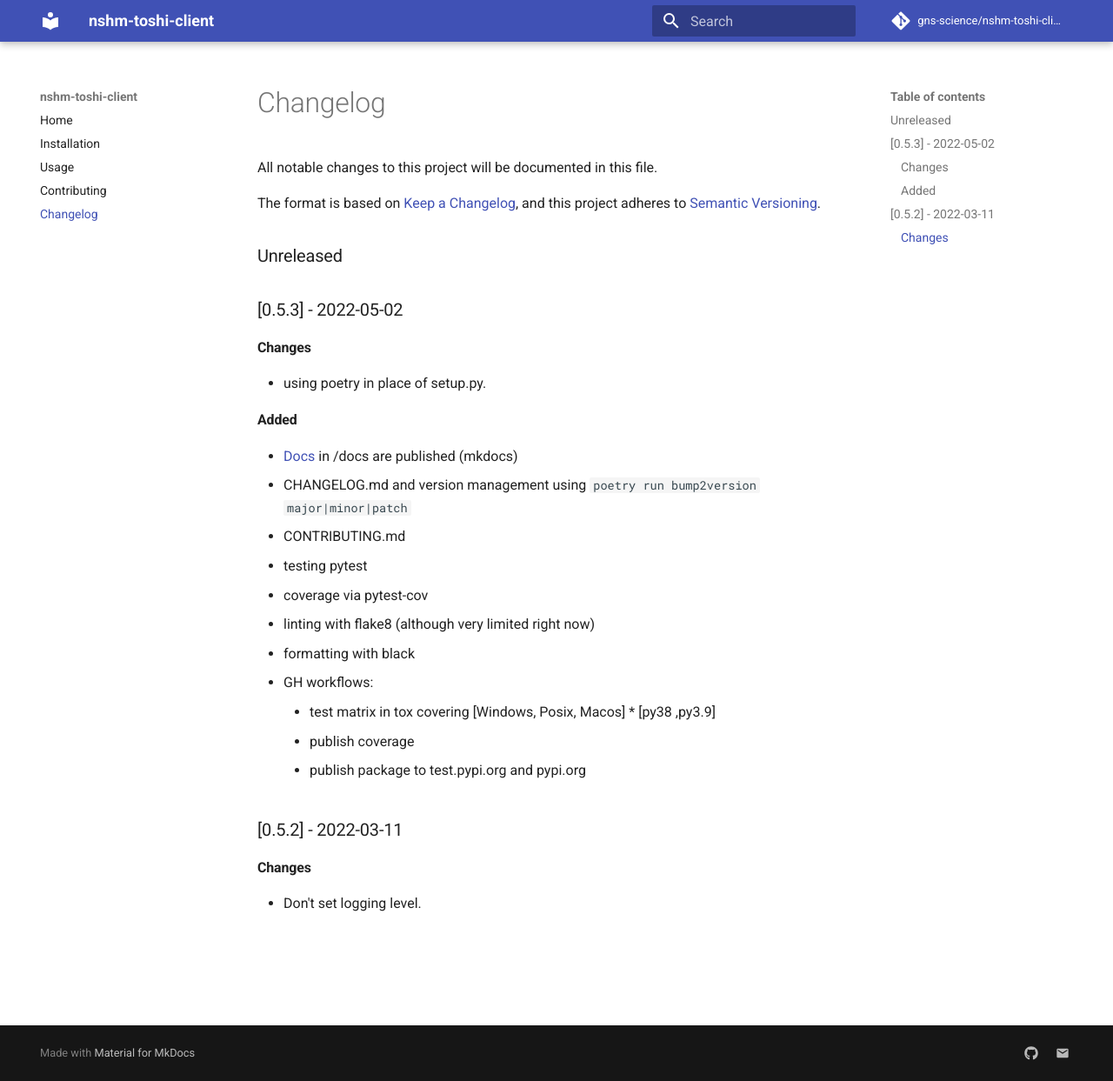
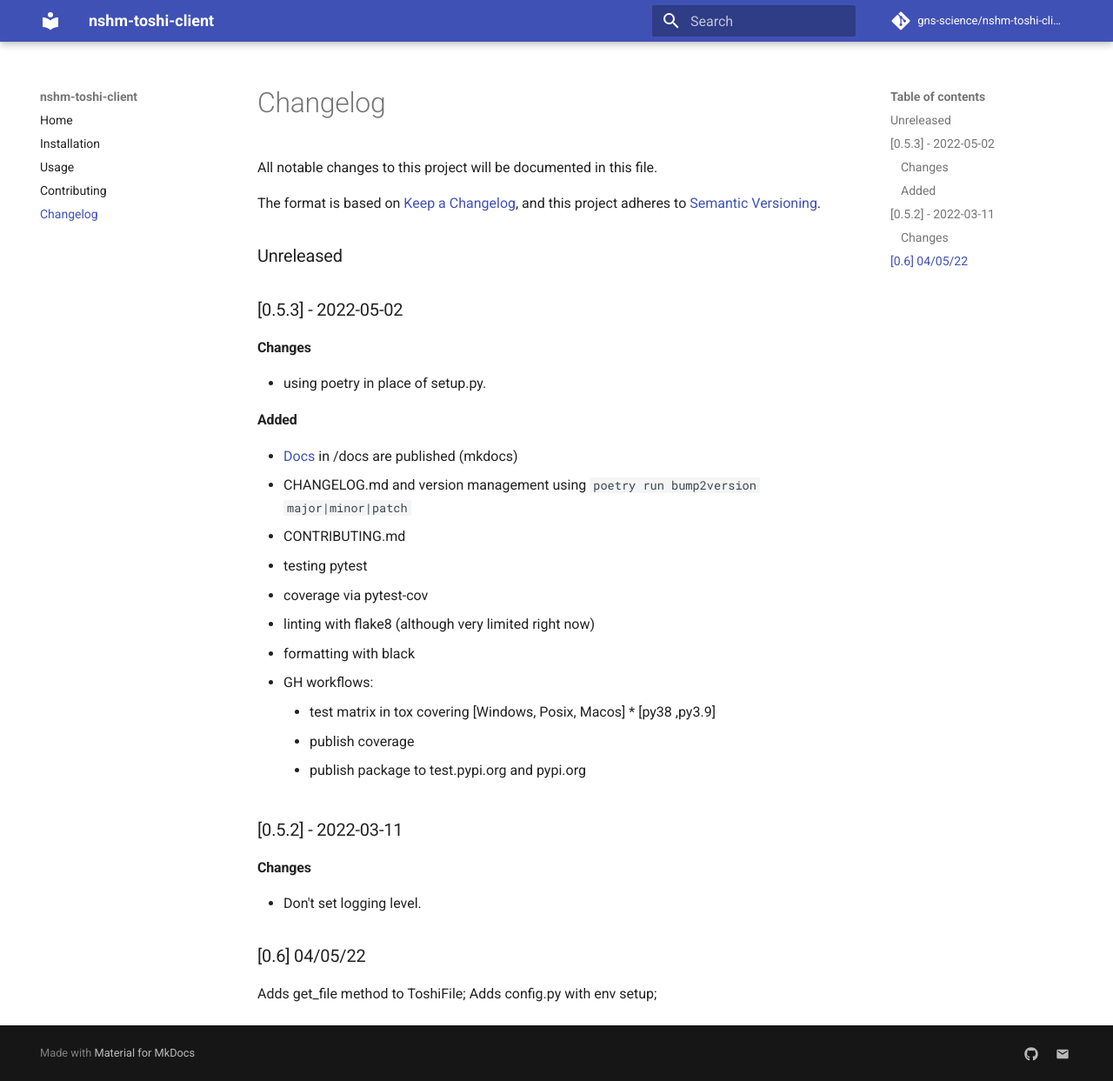
Before and after one commit to GNS-Science/nshm-toshi-client, an MkDocs documentation site: the page built from docs/changelog.md, in a window 1280 px wide and 1243 px high. Shown: the whole window at 87% size. Built offline with MkDocs 1.6.1 and Material for MkDocs 9.7.7, drawn with Linux system fonts in a browser that asks for light colours; comment, search, counter and statistics services are not loaded.

Commit message:
update changelog;

```diff
--- a/docs/changelog.md
+++ b/docs/changelog.md
@@ -1,3 +1,7 @@
 {%
   include-markdown "../CHANGELOG.md"
 %}
+
+## [0.6] 04/05/22
+Adds get_file method to ToshiFile;
+Adds config.py with env setup;
```
